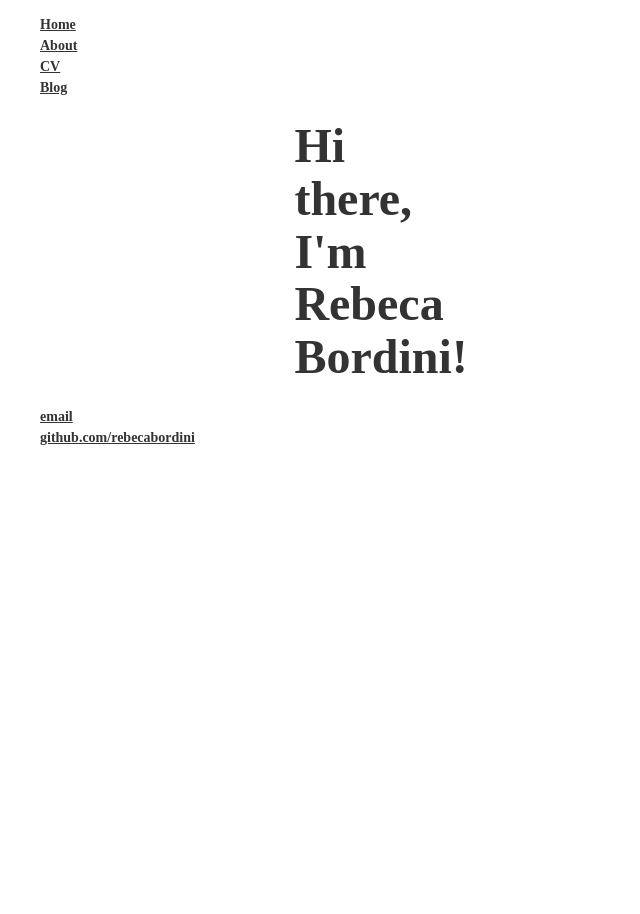
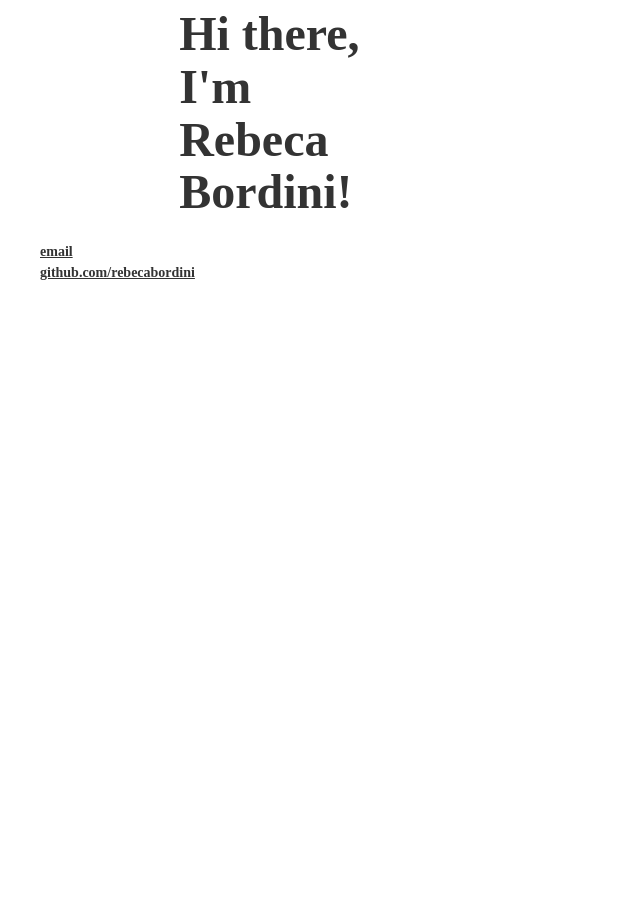
Before and after one commit to rebecabordini/rebecabordini.github.io, a Jekyll site: the page built from index.html, in a window 1280 px wide. Shown: the whole page, without its empty margins (0-640 px from the left). Built offline with Jekyll 4.4.1, drawn with Linux system fonts in a browser that asks for light colours; some web fonts are replaced.

Commit message:
Remove duplicated divs

```diff
--- a/_layouts/default.html
+++ b/_layouts/default.html
@@ -8,14 +8,14 @@
         <link rel="stylesheet" type="text/css" href="/css/main.css">
     </head>
     <body>
-        <nav>
+        <!-- <nav>
             <ul>
                 <li><a href="/">Home</a></li>
                 <li><a href="/about">About</a></li>
                 <li><a href="/cv">CV</a></li>
                 <li><a href="/blog">Blog</a></li>
             </ul>
-        </nav>
+        </nav> -->
         <div class="container">
 
         {{ content }}
--- a/index.html
+++ b/index.html
@@ -2,10 +2,8 @@
 layout: default
 title: Rebeca Bordini
 ---
-<div class="container">
-	<div class="row">
-		<div class="col-3">
-			<h1>Hi there, I'm Rebeca Bordini!</h1>
-		</div>
+<div class="row">
+	<div class="col-3">
+		<h1>Hi there, I'm Rebeca Bordini!</h1>
 	</div>
 </div>
```
